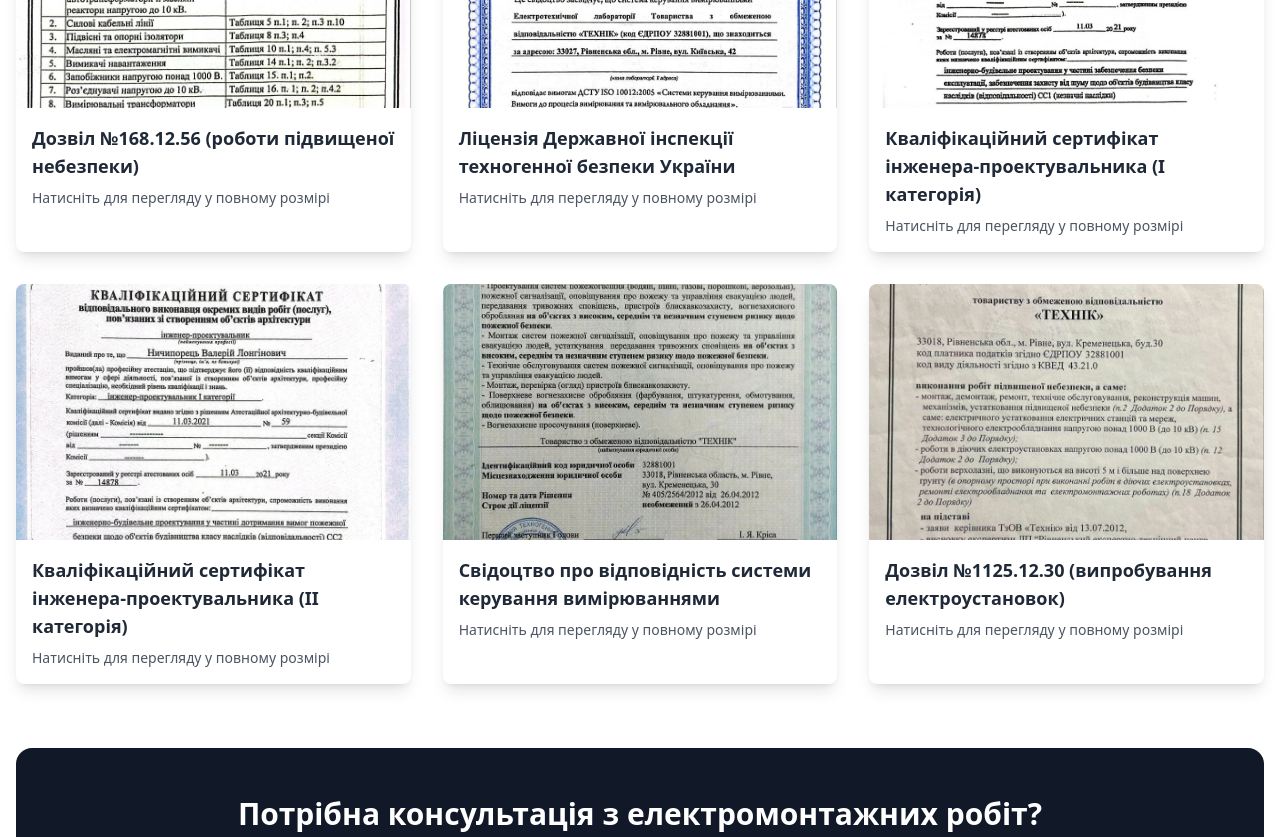
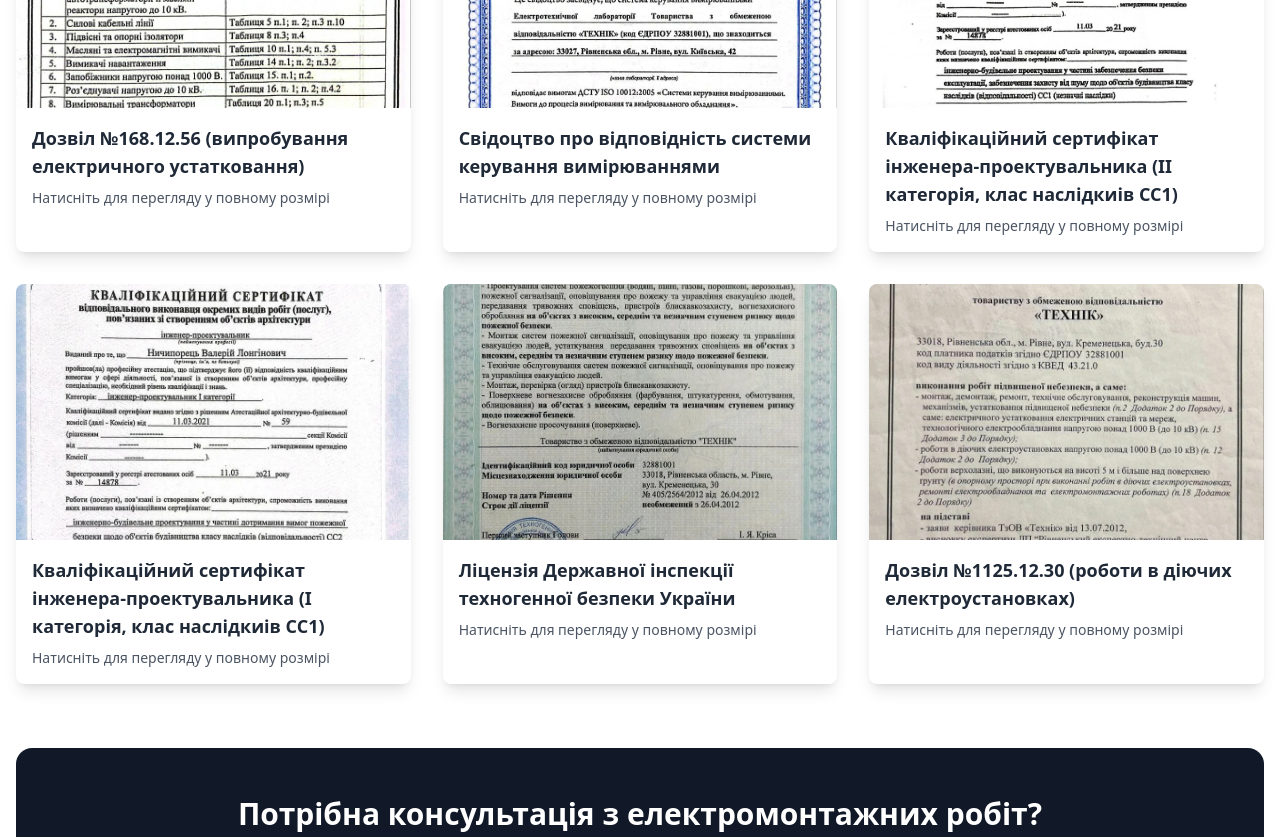
Before and after one commit to Natali993/texnic, a Next.js app: page /certificates in a window 1280 px wide. Shown: the part 540-1377 px from the top of the page. Built offline with nearby package versions, Linux system fonts and the light colour scheme.

Commit message:
fix: Сertificates page content

```diff
--- a/src/app/certificates/page.tsx
+++ b/src/app/certificates/page.tsx
@@ -4,39 +4,40 @@
 import { useState } from 'react';
 import Image from 'next/image';
 
-export default function ElektromontazhniRoboty() {
+export default function Сertificates() {
   const [selectedImage, setSelectedImage] = useState<string | null>(null);
 
   const certificates = [
     {
       id: 1,
       src: '/5343527271933279413.webp',
-      alt: 'Дозвіл №168.12.56 (роботи підвищеної небезпеки)'
+      alt: 'Дозвіл №168.12.56 (випробування електричного устатковання)'
     },
     {
       id: 2,
       src: '/5343527271933279414.webp',
-      alt: 'Ліцензія Державної інспекції техногенної безпеки України'
+      alt: 'Свідоцтво про відповідність системи керування вимірюваннями'
     },
     {
       id: 3,
       src: '/5343527271933279415.webp',
-      alt: 'Кваліфікаційний сертифікат інженера-проектувальника (І категорія)'
+      alt: 'Кваліфікаційний сертифікат інженера-проектувальника (ІI категорія, клас наслідкиів СС1)'
     },
     {
       id: 4,
       src: '/5343527271933279418.webp',
-      alt: 'Кваліфікаційний сертифікат інженера-проектувальника (ІІ категорія)'
+      alt: 'Кваліфікаційний сертифікат інженера-проектувальника (І категорія, клас наслідкиів СС1)'
     },
     {
       id: 5,
       src: '/5343527271933279419.webp',
-      alt: 'Свідоцтво про відповідність системи керування вимірюваннями'
+      alt: 'Ліцензія Державної інспекції техногенної безпеки України'
+
     },
     {
       id: 6,
       src: '/5343527271933279421.webp',
-      alt: 'Дозвіл №1125.12.30 (випробування електроустановок)'
+      alt: 'Дозвіл №1125.12.30 (роботи в діючих електроустановках)'
     }
   ];
 
```
